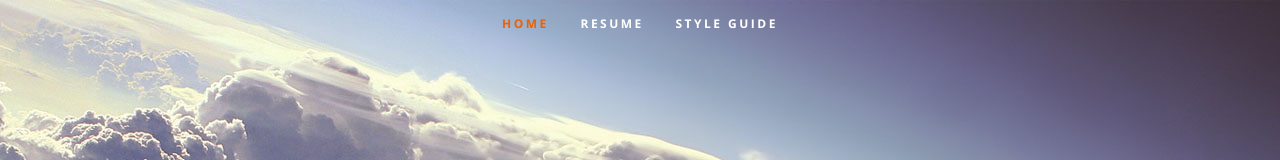
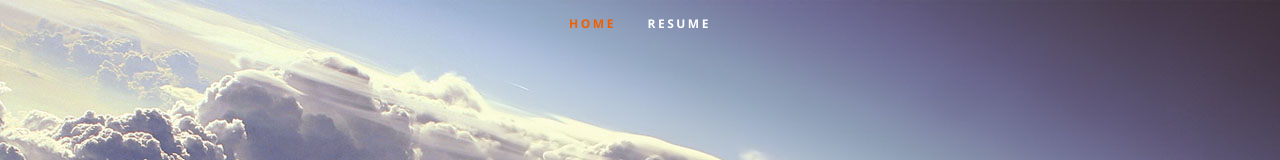
Before and after one commit to jc111111111111/justincoon.github.io, a website: page index.html in a window 1280 px wide. Shown: the top 160 px of the page. Drawn offline with nearby package versions, Linux system fonts and the light colour scheme.

Commit message:
removed Style Guide from navbar

```diff
--- a/index.html
+++ b/index.html
@@ -46,7 +46,6 @@
          <ul id="nav" class="nav">
             <li class="current"><a class="smoothscroll" href="#home">Home</a></li>
 	         <li><a class="smoothscroll" href="docs/justin-coon-resume.pdf" target="_blank">Resume</a></li>
-	         <li><a class="smoothscroll" href="#styles">Style Guide</a></li>
          </ul> <!-- end #nav -->
 
       </nav> <!-- end #nav-wrap -->
```
